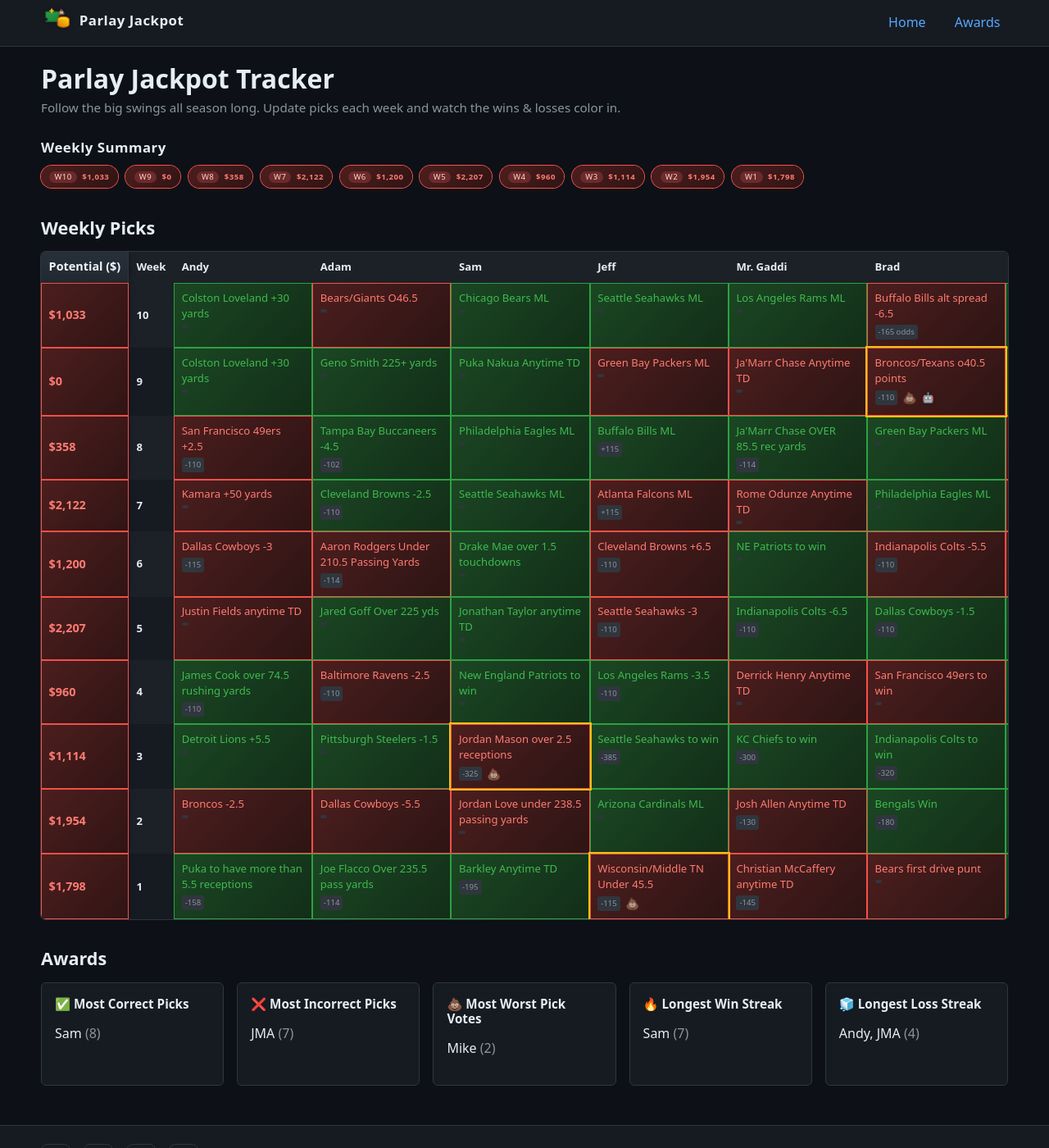
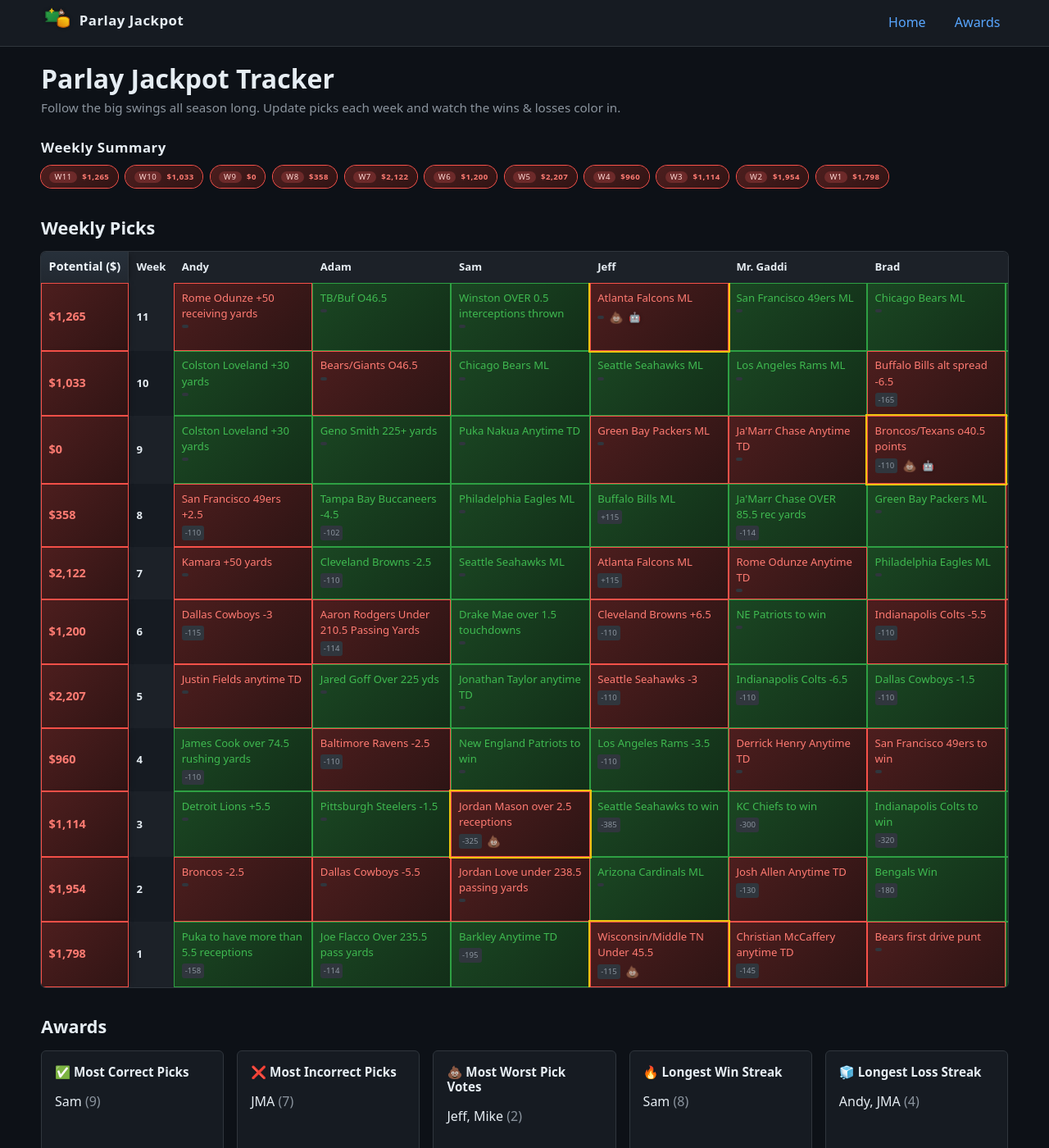
Before and after one commit to jeffmiller00/parlay_jackpot, a Jekyll site: the page built from index.markdown, in a window 1280 px wide and 1400 px high. Shown: the whole window at 82% size. Built offline with Jekyll 4.4.1, drawn with Linux system fonts in a browser that asks for light colours.

Commit message:
Updated bets after week 11.

```diff
--- a/_data/weeks.yml
+++ b/_data/weeks.yml
@@ -1,6 +1,61 @@
 ---
 version: 1762185543
 weeks:
+  - week: 11
+    total_potential: 1265
+    worst_rationale: The Falcons money-line is the worst bet because Atlanta has been inconsistent and often struggles to win outright, while the Odunze and Robinson yardage props align more closely with their typical performance averages and rely on individual output rather than full team success.
+    picks:
+      andy:
+        pick: Rome Odunze +50 receiving yards
+        status: lost
+        worst: false
+        odds: ""
+      adam:
+        pick: TB/Buf O46.5
+        status: won
+        worst: false
+        odds: ""
+      sam:
+        pick: Winston OVER 0.5 interceptions thrown
+        status: won
+        worst: false
+        odds: ""
+      jeff:
+        pick: Atlanta Falcons ML
+        status: lost
+        worst: true
+        worst_status: ai
+        odds: ""
+      mr_gaddi:
+        pick: San Francisco 49ers ML
+        status: won
+        worst: false
+        odds: ""
+      brad:
+        pick: Chicago Bears ML
+        status: won
+        worst: false
+        odds: ""
+      joe:
+        pick: Swift over 54.5 yards
+        status: won
+        worst: false
+        odds: ""
+      jma:
+        pick: --
+        status: pending
+        worst: false
+        odds: ""
+      mike:
+        pick: --
+        status: pending
+        worst: false
+        odds: ""
+      daniel:
+        pick: Ladd McConkey over something (forced by Brad)
+        status: lost
+        worst: false
+        odds: ""
   - week: 10
     total_potential: 1033
     worst_rationale: If I must pick one as the worst bet this week, I'd pick the combined QB yards (Jackson + McCarthy over 425). The requirement for both to hit high yardage makes it a tougher proposition compared to the others.
@@ -34,7 +89,7 @@ weeks:
         pick: Buffalo Bills alt spread -6.5
         status: lost
         worst: false
-        odds: "-165 odds"
+        odds: "-165"
       joe:
         pick: JJ McCarthy over 18.5
         status: won
@@ -50,7 +105,7 @@ weeks:
         pick: Bam Knight 10+ rec yards
         status: lost
         worst: false
-        odds: "-115"
+        odds: ""
       daniel:
         pick: Greg Dulcich o2.5 receptions
         status: lost
```
